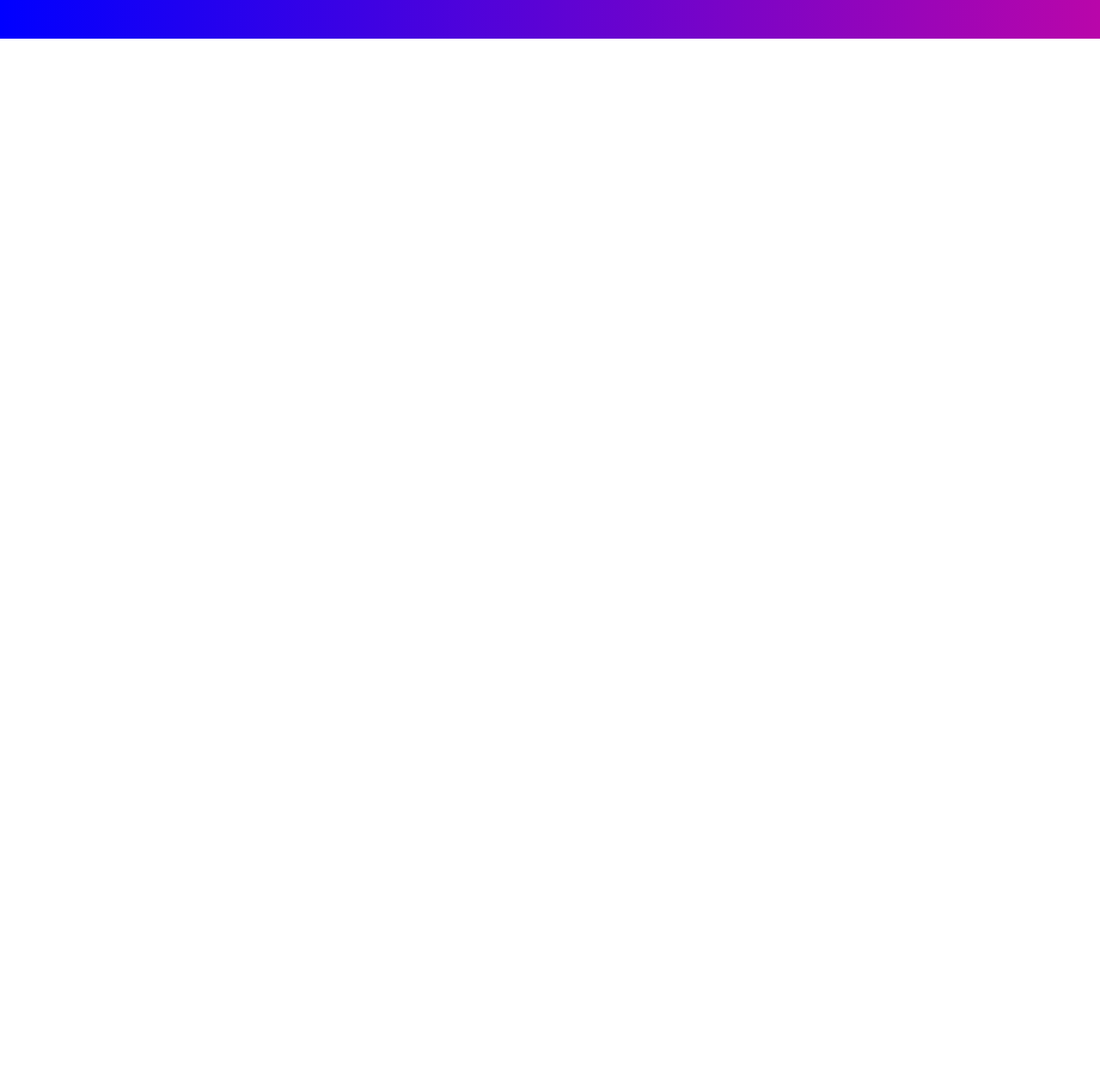
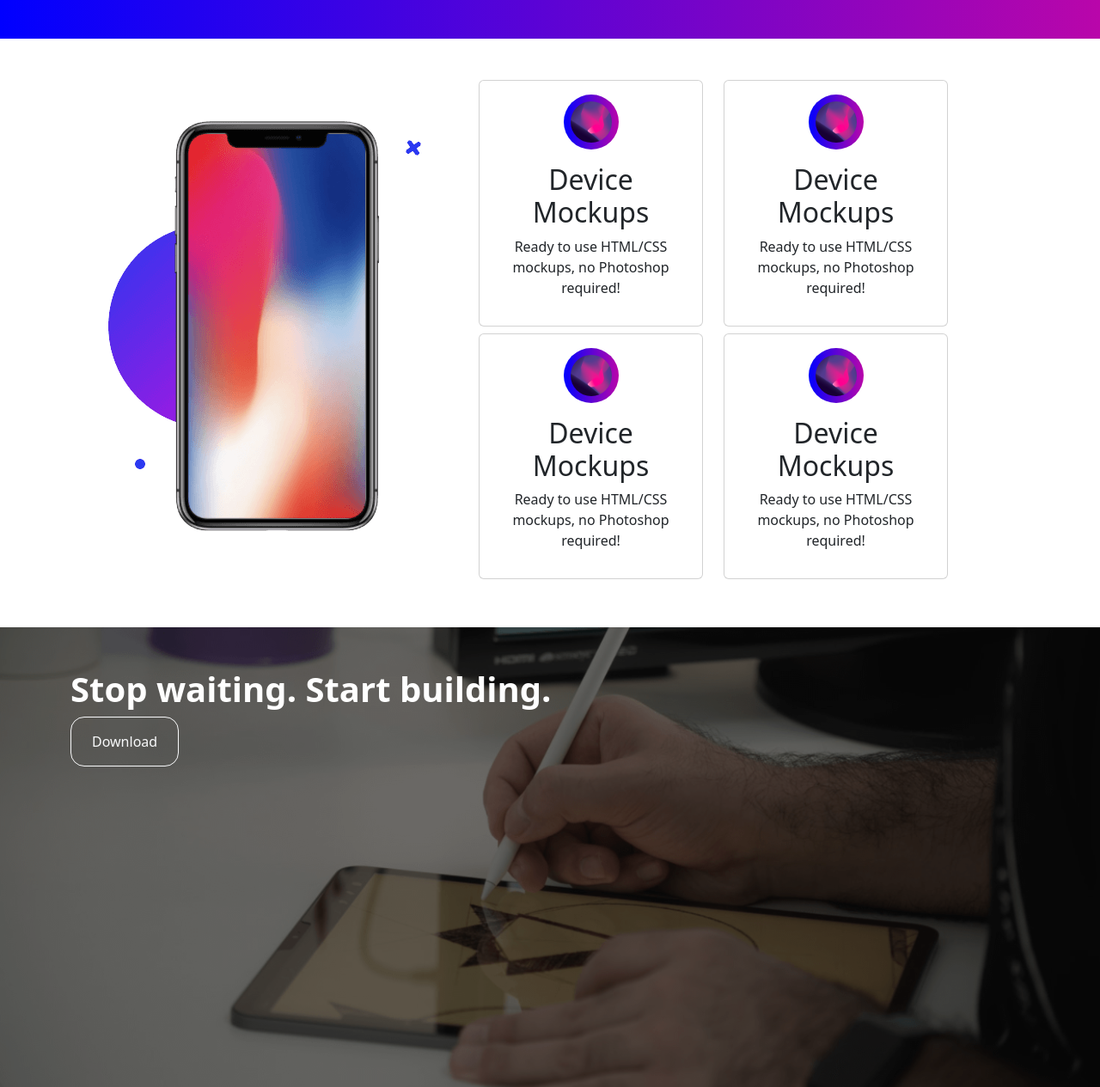
Before and after one commit to rimon005/mobile-shop, a plain HTML site: page index.html in a window 1280 px wide. Shown: the part 955-2220 px from the top of the page at 86% size. Before the commit the page ends 1048 px from the top, so only its background shows below. Drawn offline with nearby package versions, Linux system fonts and the light colour scheme.

Commit message:
added footer

```diff
--- a/index.html
+++ b/index.html
@@ -58,7 +58,75 @@
           </a>
         </div>
       </section>
+      <section>
+        <div class="cards-container mb-5">
+          <div class="container">
+            <div class="row">
+              <div class="col-lg-5 col-md-12">
+                <div class=" pt-lg-5 pb-4 text-center">
+                  <img class=" img-fluid" src="./images/phone.png" alt="">
+                </div>
+              </div>
+              <div class="col-md-6">
+                <div class="cards row">
+                  <div class="col-md-6 mb-2">
+                    <div class="card text-center p-3">
+                      <p><img src="./images/web-design.png" class=" img-fluid background-gradient rounded-circle text-white p-2 "  alt=""></p>
+                      <h2>Device Mockups</h2>
+                        <p>Ready to use HTML/CSS mockups, no Photoshop required!</p>
+                    </div>
+                  </div>
+                  <div class="col-md-6 mb-2">
+                    <div class="card text-center p-3">
+                      <p><img src="./images/web-design.png" class=" img-fluid background-gradient rounded-circle text-white p-2 "  alt=""></p>
+                      <h2>Device Mockups</h2>
+                        <p>Ready to use HTML/CSS mockups, no Photoshop required!</p>
+                    </div>
+                  </div>
+                  <div class="col-md-6 mb-2">
+                    <div class="card text-center p-3">
+                      <p><img src="./images/web-design.png" class=" img-fluid background-gradient rounded-circle text-white p-2 "  alt=""></p>
+                      <h2>Device Mockups</h2>
+                        <p>Ready to use HTML/CSS mockups, no Photoshop required!</p>
+                    </div>
+                  </div>
+                  <div class="col-md-6 mb-2">
+                    <div class="card text-center p-3">
+                      <p><img src="./images/web-design.png" class=" img-fluid background-gradient rounded-circle text-white p-2 "  alt=""></p>
+                      <h2>Device Mockups</h2>
+                        <p>Ready to use HTML/CSS mockups, no Photoshop required!</p>
+                    </div>
+                  </div>
+                </div>
+              </div>
+            </div>
+          </div>
+        </div>
+      </section>
+
+      <section>
+        <div class="writing">
+          <div class="container">
+            <div class=" d-flex flex-column  justify-content-center align-items-start ">
+              <h1 class=" text-white fw-bold mt-5 ">  Stop waiting. Start building.</h1>
+              <button class="btn btn-outline-light rounded-4 py-3 px-4"> Download </button>
+            </div>
+          </div>
+        </div>
+      </section>
+      <div
+        class="get-up-section background-gradient d-flex flex-column align-center justify-center"
+      >
+        <div class="container py-5 text-center">
+          <h1 class="text-white">Get the app now!</h1>
+          <img src="./images/app-store.png" alt="" />
+          <img src="./images/google-play.png" alt="" />
+        </div>
+      </div>
     </main>
+    <footer class=" bg-dark p-5 text-center">
+      <small class=" text-white"> © Your Website 2021. All Rights Reserved.</small>
+    </footer>
     <script src="https://cdn.jsdelivr.net/npm/bootstrap@5.2.0/dist/js/bootstrap.bundle.min.js" integrity="sha384-A3rJD856KowSb7dwlZdYEkO39Gagi7vIsF0jrRAoQmDKKtQBHUuLZ9AsSv4jD4Xa" crossorigin="anonymous"></script>
   </body>
 </html>
--- a/style.css
+++ b/style.css
@@ -2,3 +2,15 @@
 .background-gradient{
     background-image: linear-gradient(90deg, blue, rgb(185, 6, 170));
 }
+.card img{
+    width: 64px;
+    height: 64px;
+}
+.writing{
+    background-image: url(./images/background.png);
+    height: 70vh;
+    background-repeat: no-repeat;
+    background-size: cover;
+    background-color: rgba(0, 0, 0, 0.5);
+    background-blend-mode: overlay;
+}
```
